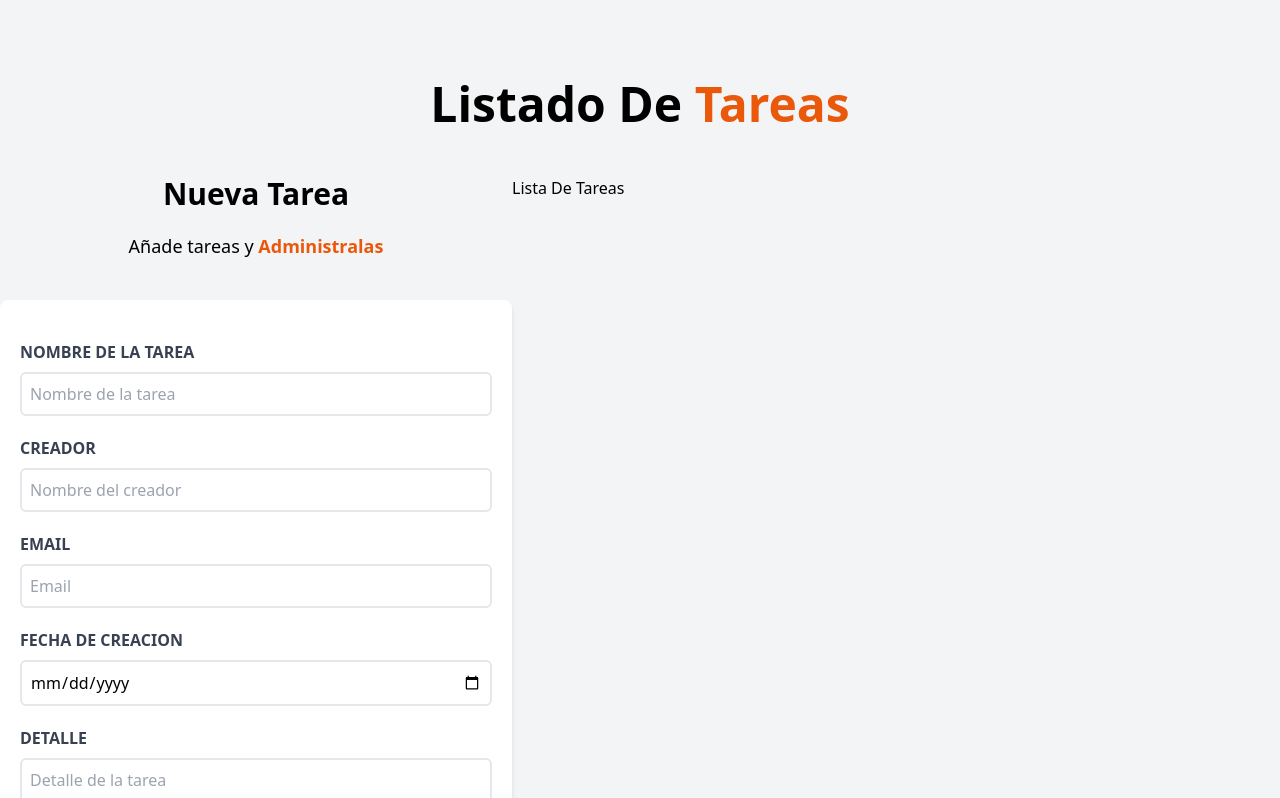
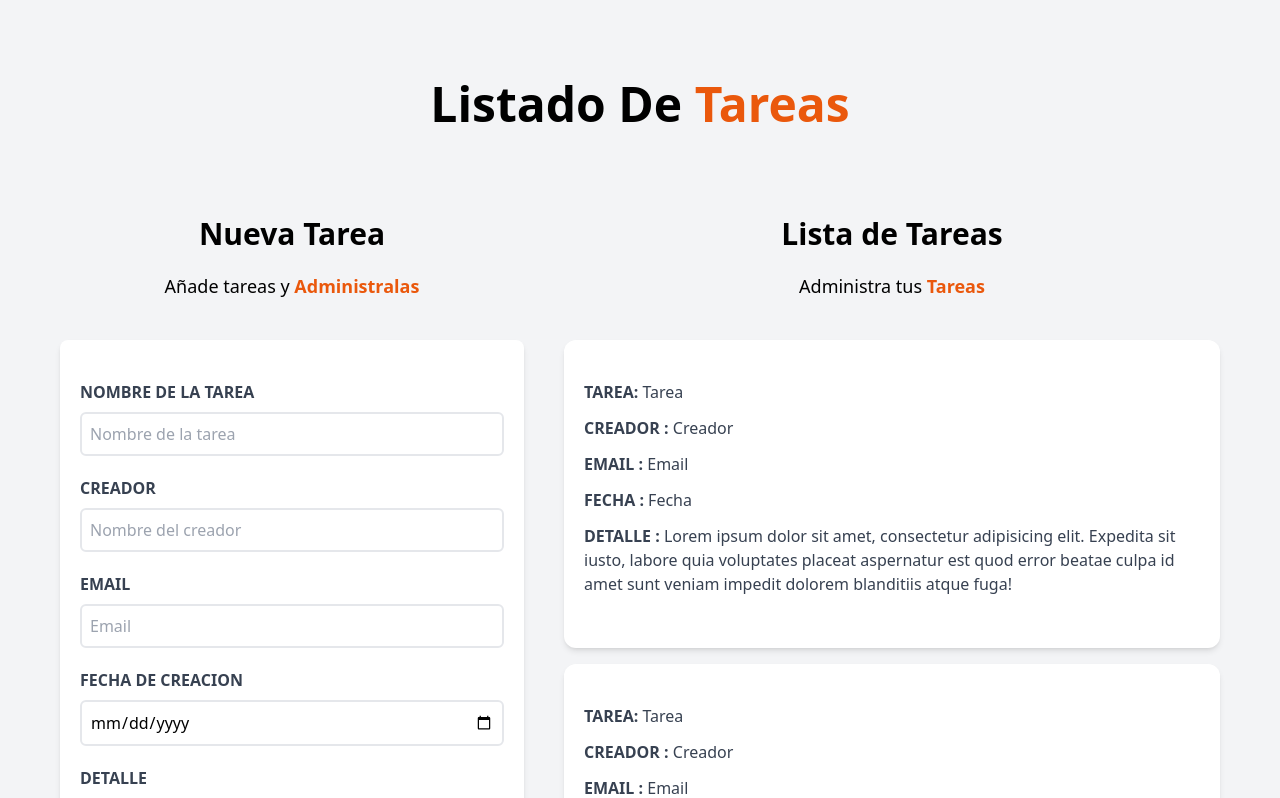
Before and after one commit to Andre2255/EasyTask, a React (Vite) app: page / in a window 1280 px wide. Shown: the top 798 px of the page. Built offline with nearby package versions, Linux system fonts and the light colour scheme.

Commit message:
I finished the validation of the form using hooks

```diff
--- a/src/App.jsx
+++ b/src/App.jsx
@@ -1,3 +1,4 @@
+import { useState } from "react"
 import Header from "./components/Header"
 import Fomulario from "./components/Formulario"
 import TaskList from "./components/TaskList"
@@ -5,11 +6,13 @@ import TaskList from "./components/TaskList"
 
 function App() {
 
+  const [tareas, setTareas] = useState([])
+
   return (
     <div className=" container mx-auto mt-20">
       <Header />
-      <div className=" mt-12 md:flex">
-        <Fomulario />
+      <div className=" mt-12 md:flex p-10">
+        <Fomulario setTareas={setTareas}/>
         <TaskList />
       </div>
 
--- a/src/components/Formulario.jsx
+++ b/src/components/Formulario.jsx
@@ -1,37 +1,59 @@
-import React from 'react'
+import { useState, useEffect } from 'react'
 
-const Formulario = () => {
+const Formulario = ({setTareas}) => {
+  const [nombre, setNombre] = useState("")
+  const [creador, setCreador] = useState("")
+  const [email, setEmail] = useState("")
+  const [fecha, setFecha] = useState("")
+  const [detalle, setDetalle] = useState("")
+
+  const [error, setError] = useState(false)
+  const handleSubmit = (e) => {
+    e.preventDefault()
+
+    //validando si hay campos vacios en el formulario
+    if ([nombre, creador, email, fecha, detalle].includes(''))
+    {
+      setError(true)
+      return
+    }
+    setError(false)
+    setTareas(nombre)
+  }
+
+
   return (
-    <div className=' md:w-1/2 lg:w-2/5'>
+    <div className=' md:w-1/2 lg:w-2/5 mx-5'>
       <h2 className=' font-black text-3xl text-center'>Nueva Tarea</h2>
 
 
       <p className=' text-lg mt-5 text-center mb-10'>Añade tareas y<span className=' text-orange-600 font-bold'> Administralas</span></p>
 
-      <form className=' bg-white shadow-md rounded-lg py-10 px-5 mb-10'>
+      <form onSubmit={handleSubmit} className=' bg-white shadow-md rounded-lg py-10 px-5 mb-10'>
+        {error && <div className=' bg-red-600 text-white text-center p-3 uppercase font-bold mb-3 rounded'><p>Todos los campos son obligatiorios</p></div>}
         <div className=' mb-5'>
           <label className=' block text-gray-700 uppercase font-bold' htmlFor="Nombre de la tarea">Nombre de la tarea</label>
-          <input className=' border-2 w-full p-2 mt-2 placeholder-gray-400 rounded-md' id='Nombre de la tarea' type="text" placeholder='Nombre de la tarea' />
+          <input className=' border-2 w-full p-2 mt-2 placeholder-gray-400 rounded-md' id='Nombre de la tarea' type="text" placeholder='Nombre de la tarea' onChange={(e) => setNombre(e.target.value)} value={nombre} />
         </div>
 
         <div className=' mb-5'>
           <label className=' block text-gray-700 uppercase font-bold' htmlFor="Nombre del credor">Creador</label>
-          <input className=' border-2 w-full p-2 mt-2 placeholder-gray-400 rounded-md' id='Nombre del credor' type="text" placeholder='Nombre del creador' />
+          <input className=' border-2 w-full p-2 mt-2 placeholder-gray-400 rounded-md' id='Nombre del credor' type="text" placeholder='Nombre del creador' onChange={(e) => setCreador(e.target.value)} value={creador} />
         </div>
 
         <div className=' mb-5'>
           <label className=' block text-gray-700 uppercase font-bold' htmlFor="Email">Email</label>
-          <input className=' border-2 w-full p-2 mt-2 placeholder-gray-400 rounded-md' id='Email' type="Email" placeholder='Email' />
+          <input className=' border-2 w-full p-2 mt-2 placeholder-gray-400 rounded-md' id='Email' type="Email" placeholder='Email' onChange={(e) => setEmail(e.target.value)} value={email} />
         </div>
 
         <div className=' mb-5'>
           <label className=' block text-gray-700 uppercase font-bold' htmlFor="Fecha de creacion">Fecha de creacion</label>
-          <input className=' border-2 w-full p-2 mt-2 placeholder-gray-400 rounded-md' id='Fecha de creacion' type="date" />
+          <input className=' border-2 w-full p-2 mt-2 placeholder-gray-400 rounded-md' id='Fecha de creacion' type="date" onChange={(e) => setFecha(e.target.value)} value={fecha} />
         </div>
 
         <div className=' mb-5'>
           <label className=' block text-gray-700 uppercase font-bold' htmlFor="Detalle">Detalle</label>
-          <textarea className=' border-2 w-full p-2 mt-2 placeholder-gray-400 rounded-md' id='Detalle' type="Text" placeholder='Detalle de la tarea'/>
+          <textarea className=' border-2 w-full p-2 mt-2 placeholder-gray-400 rounded-md' id='Detalle' type="Text" placeholder='Detalle de la tarea' onChange={(e) => setDetalle(e.target.value)} value={detalle} />
         </div>
 
         <input type="submit" className=' bg-orange-600 w-full p-3 text-white uppercase font-bold hover:bg-orange-700 transition-all' value={"Agregar Tarea"} />
--- /dev/null
+++ b/src/components/Task.jsx
@@ -0,0 +1,25 @@
+
+const Task = () => {
+    return (
+        <div className='mx-5 my-4 bg-white shadow-md px-5 py-10 rounded-xl'>
+
+            <p className=' font-bold mb-3 text-gray-700 uppercase'>
+                Tarea: <span className=' font-normal normal-case'>Tarea</span>
+            </p>
+            <p className=' font-bold mb-3 text-gray-700 uppercase'>
+                Creador : <span className=' font-normal normal-case'>Creador</span>
+            </p>
+            <p className=' font-bold mb-3 text-gray-700 uppercase'>
+                Email : <span className=' font-normal normal-case'>Email</span>
+            </p>
+            <p className=' font-bold mb-3 text-gray-700 uppercase'>
+                Fecha : <span className=' font-normal normal-case'>Fecha</span>
+            </p>
+            <p className=' font-bold mb-3 text-gray-700 uppercase'>
+                Detalle : <span className=' font-normal normal-case'>Lorem ipsum dolor sit amet, consectetur adipisicing elit. Expedita sit iusto, labore quia voluptates placeat aspernatur est quod error beatae culpa id amet sunt veniam impedit dolorem blanditiis atque fuga!</span>
+            </p>
+        </div>
+    )
+}
+
+export default Task
--- a/src/components/TaskList.jsx
+++ b/src/components/TaskList.jsx
@@ -1,9 +1,17 @@
-import React from 'react'
+import Task from "./Task"
 
 const TaskList = () => {
   return (
-    <div className=' w-1/2 lg:w-3/5'>
-      <h2>Lista De Tareas</h2>
+    <div className=' md:w-1/2 lg:w-3/5 md:h-screen overflow-y-scroll'>
+      <h2 className=' font-black text-3xl text-center'>Lista de Tareas</h2>
+      <p className=' text-lg mt-5 text-center mb-10'>Administra tus<span className=' text-orange-600 font-bold'> Tareas</span></p>
+
+      <Task />
+      <Task /><Task />
+      <Task />
+      <Task />
+      <Task />
+
     </div>
   )
 }
```
